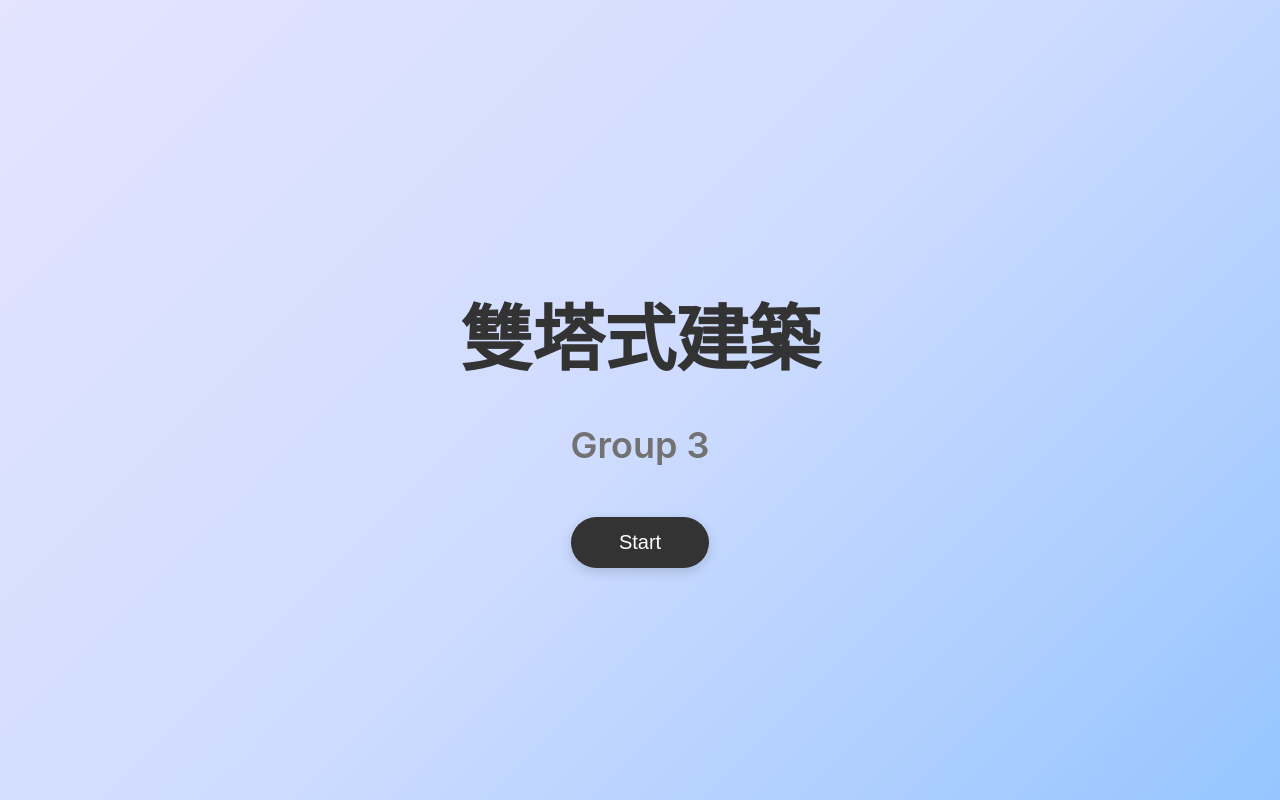
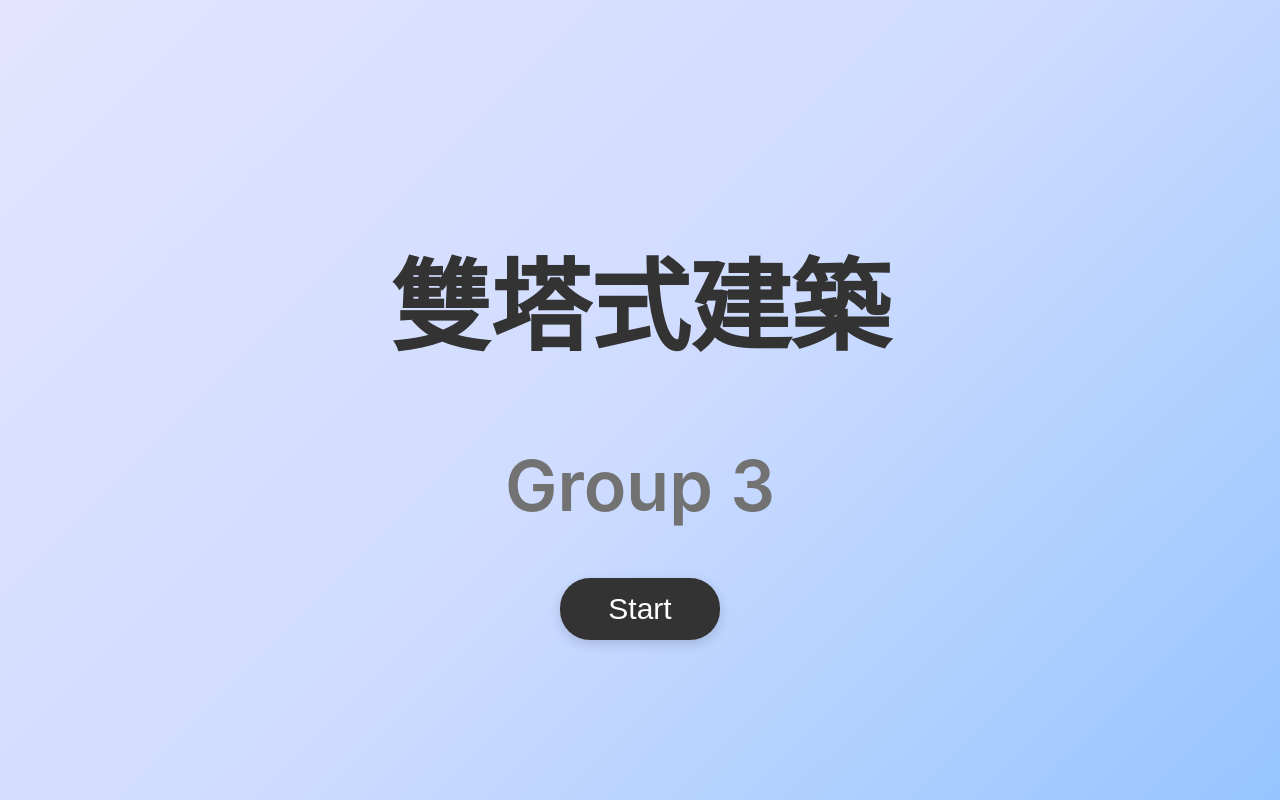
Before and after one commit to palinelee/TwinTower, a plain HTML site: page index.html in a window 1280 px wide. Drawn offline with Linux system fonts and the light colour scheme; some packages are replaced by stand-ins of ours; a script that the page names is missing.

Commit message:
index.html

```diff
--- a/index.html
+++ b/index.html
@@ -33,7 +33,7 @@
       .buttons button {
         margin: 5px;
         padding: 10px 18px;
-        font-size: 14px;
+        font-size: 25px;
         font-weight: 500;
         color: #333;
         background: #ffffff;
@@ -68,14 +68,14 @@
       }
 
       #welcome h1 {
-        font-size: 72px;
+        font-size: 100px;
         font-weight: 600;
         color: #333;
         margin-bottom: 1px;
       }
 
       #welcome p {
-        font-size: 36px;
+        font-size: 70px;
         font-weight: 600;
         color: #727272;
         margin-bottom: 50px;
@@ -83,7 +83,7 @@
 
       #welcome button {
         padding: 14px 48px;
-        font-size: 20px;
+        font-size: 30px;
         font-weight: 500;
         color: #ffffff;
         background: #333;
```
